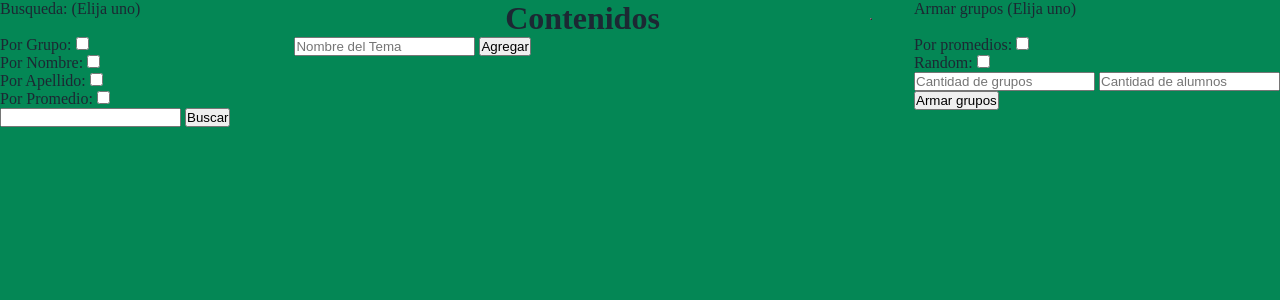
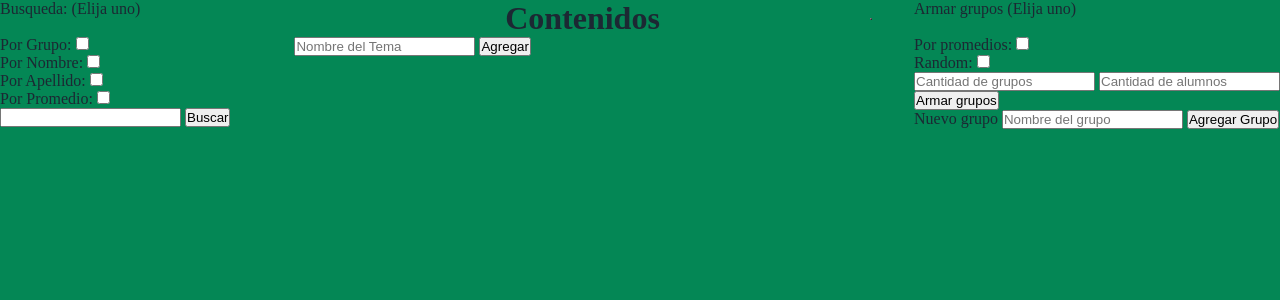
Before and after one commit to nahueldebellis/Admin-Class, a PHP site: page /busqueda.php?q=1 in a window 1280 px wide. Shown: the part 121-421 px from the top of the page. Run offline with PHP 8.4, Linux system fonts and the light colour scheme; data that the repository does not hold is empty.

Commit message:
visual y mejorar tabla contenidos

```diff
--- a/controller/grupos.php
+++ b/controller/grupos.php
@@ -59,4 +59,9 @@
 			}
 		}
 	}
+	elseif(isset($_POST["Ngrupo"])){
+		$nombre = $_POST["Ngrupo"];
+		$a->newGrupo($nombre);
+		header("Location: ../view/busqueda.php?q=".$_POST["curso"]);
+	}
 ?>
--- a/view/busqueda.php
+++ b/view/busqueda.php
@@ -67,6 +67,12 @@
 					<input type="text" name="cAlumnos" placeholder="Cantidad de alumnos"><br>
 
 					<button>Armar grupos</button>
+				</form>
+				<form method="POST" action="../controller/grupos.php">
+					<input type="hidden" value="<?php echo $_GET["q"] ?>" name="curso">
+					<label>Nuevo grupo</label>
+					<input type="text" name="Ngrupo" placeholder="Nombre del grupo">
+					<button>Agregar Grupo</button>
 				</form>
 			</div>
 			<br>
@@ -144,7 +150,7 @@
 		}
 
 		function cambiarGrupo(id){
-			let change = prompt("Nuevo nombre: ");
+			let change = prompt("Ingrese el nuevo nombre del grupo: ");
 			let ajax = new XMLHttpRequest();
 			ajax.onreadystatechange = function(){
 				if(this.Status === 200 && this.readyState === 4){
```
